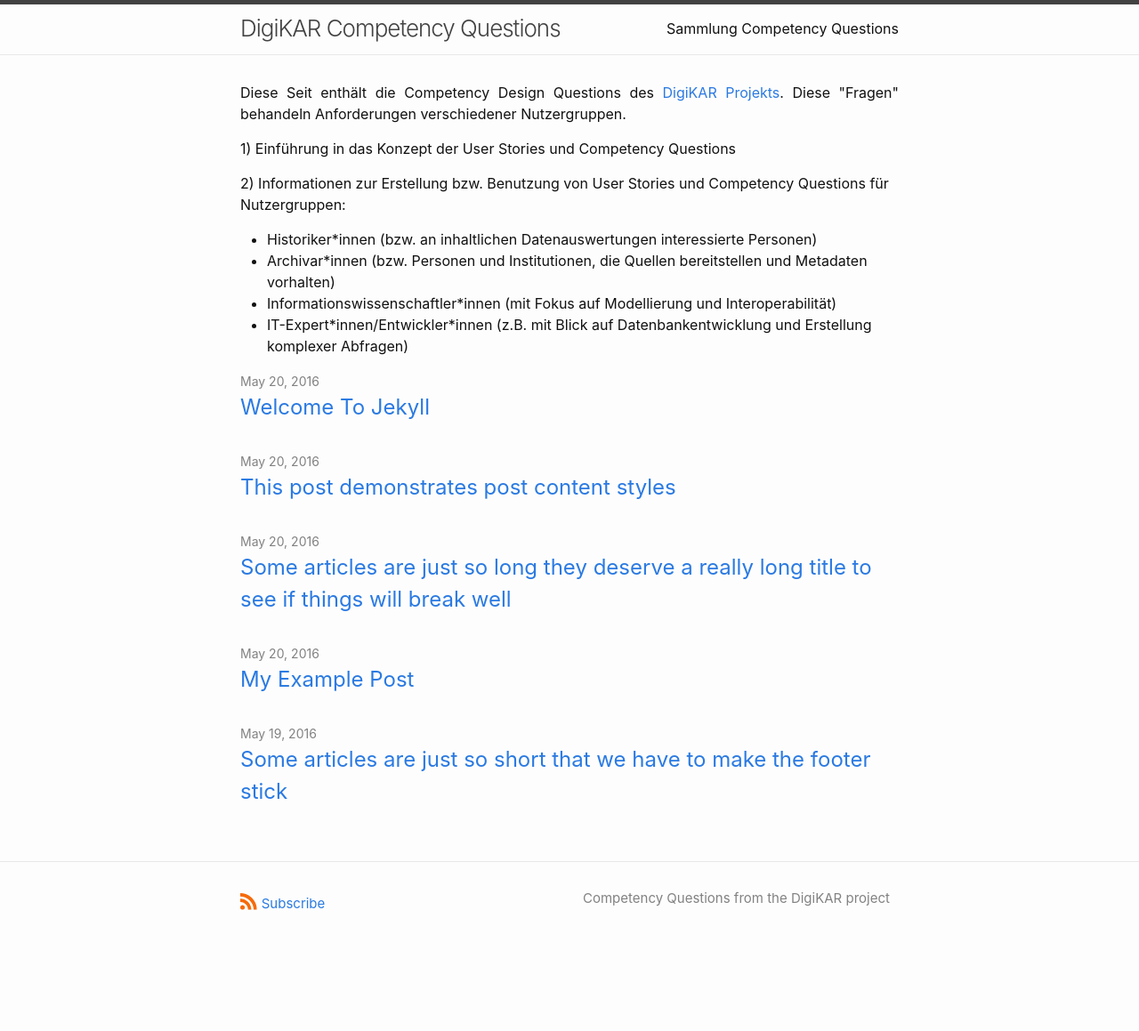
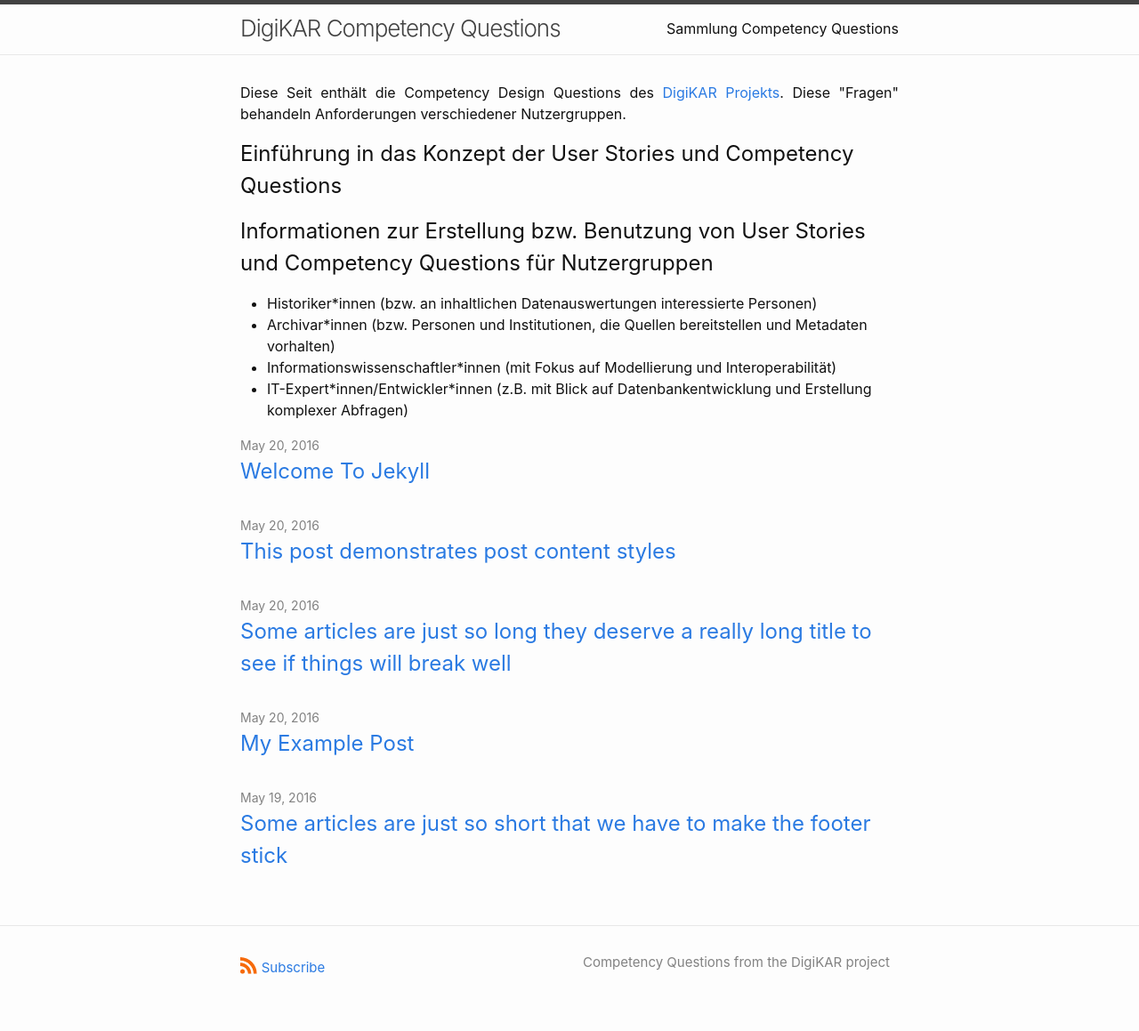
Before and after one commit to ieg-dhr/DigiKAR-Competency-Questions, a Jekyll site: the page built from index.md, in a window 1280 px wide. Shown: the whole page at 89% size. Built offline with Jekyll 4.4.1, drawn with Linux system fonts in a browser that asks for light colours; our own code applies the rules of GitHub Pages for plain Markdown files; before the commit the page ends 1087 px from its top, so only the background shows below that.

Commit message:
Update index.md

```diff
--- a/index.md
+++ b/index.md
@@ -1,8 +1,8 @@
 <p align="justify">Diese Seit enthält die Competency Design Questions des <a href="https://digikar.eu/">DigiKAR Projekts</a>. Diese "Fragen" behandeln Anforderungen verschiedener Nutzergruppen.</p>
 
-1) Einführung in das Konzept der User Stories und Competency Questions
+<h2>Einführung in das Konzept der User Stories und Competency Questions</h2>
 
-2) Informationen zur Erstellung bzw. Benutzung von User Stories und Competency Questions für Nutzergruppen:
+<h2>Informationen zur Erstellung bzw. Benutzung von User Stories und Competency Questions für Nutzergruppen</h2>
 
 <ul>
   <li>Historiker*innen (bzw. an inhaltlichen Datenauswertungen interessierte Personen)</li>
```
